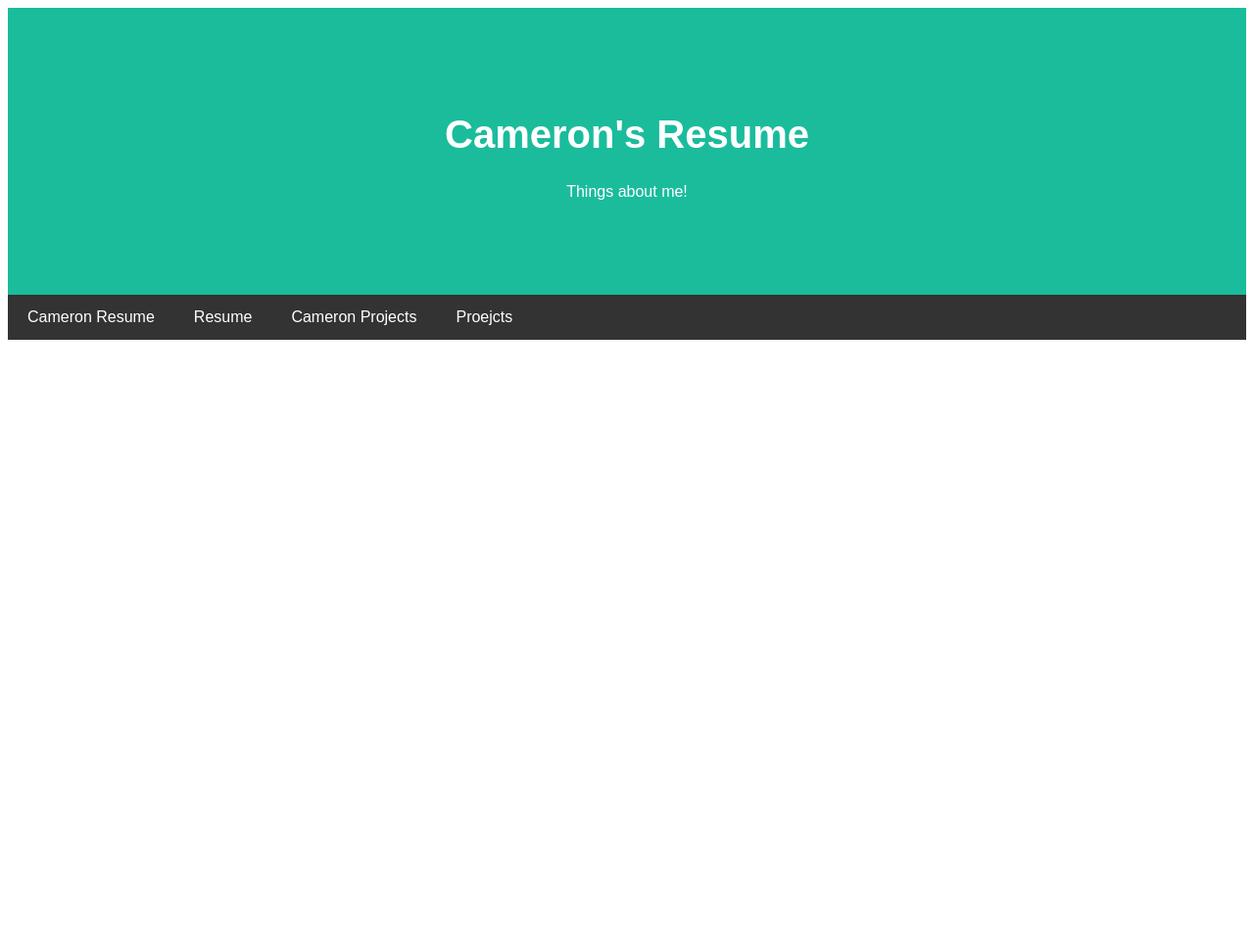
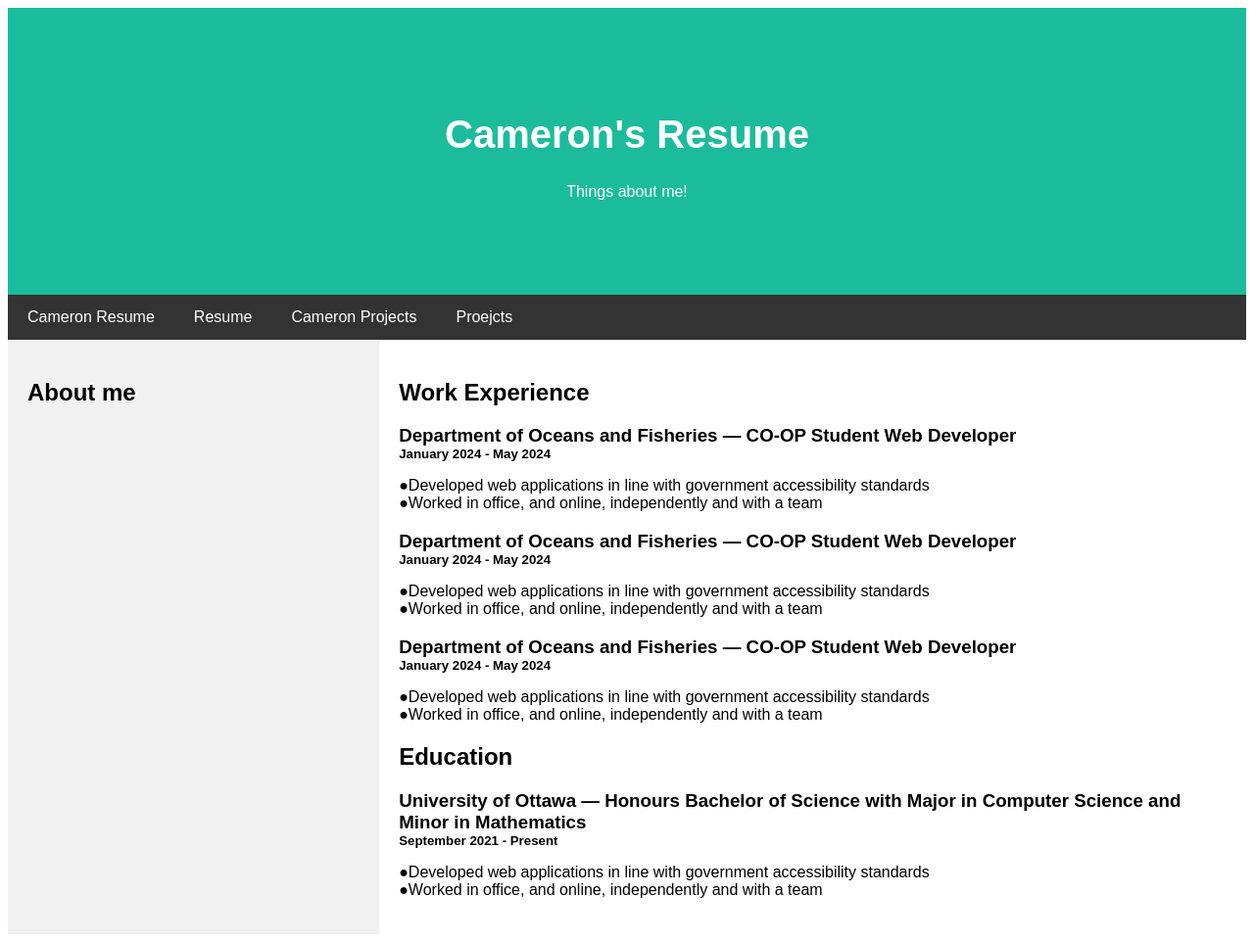
Before and after one commit to cambo602/3140-Assignment-1, a PHP site: page /CameronResume.html in a window 1280 px wide. Shown: the whole page at 98% size. Before the commit the page ends 347 px from the top, so only its background shows below. Run offline with PHP 8.4, Linux system fonts and the light colour scheme.

Commit message:
Began making resume

```diff
--- a/CameronResume.html
+++ b/CameronResume.html
@@ -25,6 +25,32 @@ body {
         <a href="#"> Proejcts</a>
       </div>
 
+      <div class="row">
+        <div class="side">
+            <h2>About me</h2>
+        </div>
+        <div class="main">
+            <h2>Work Experience</h2>
+            <h3 style="margin-bottom:0;">Department of Oceans and Fisheries — CO-OP Student Web Developer </h3>
+            <h5 style="margin : 0; padding-top:0;">January 2024 - May 2024</h5>
+            <p>●Developed web applications in line with government accessibility standards
+            <br>●Worked in office, and online, independently and with a team </p>
+            <h3 style="margin-bottom:0;">Department of Oceans and Fisheries — CO-OP Student Web Developer </h3>
+            <h5 style="margin : 0; padding-top:0;">January 2024 - May 2024</h5>
+            <p>●Developed web applications in line with government accessibility standards
+            <br>●Worked in office, and online, independently and with a team </p>
+            <h3 style="margin-bottom:0;">Department of Oceans and Fisheries — CO-OP Student Web Developer </h3>
+            <h5 style="margin : 0; padding-top:0;">January 2024 - May 2024</h5>
+            <p>●Developed web applications in line with government accessibility standards
+            <br>●Worked in office, and online, independently and with a team </p>
+            <h2>Education</h2>
+            <h3 style="margin-bottom:0;">University of Ottawa — Honours Bachelor of Science with Major in Computer Science and Minor in Mathematics </h3>
+            <h5 style="margin : 0; padding-top:0;">September 2021 - Present</h5>
+            <p>●Developed web applications in line with government accessibility standards
+            <br>●Worked in office, and online, independently and with a team </p>
+        </div>
+      </div>
+
 
 </body>
 </html>
--- a/styles.css
+++ b/styles.css
@@ -36,3 +36,29 @@
     background-color: #ddd; /* Grey background color */
     color: black; /* Black text color */
   }
+
+  /* Ensure proper sizing */
+* {
+    box-sizing: border-box;
+  }
+
+  /* Column container */
+  .row {
+    display: flex;
+    flex-wrap: wrap;
+  }
+
+  /* Create two unequal columns that sits next to each other */
+  /* Sidebar/left column */
+  .side {
+    flex: 30%; /* Set the width of the sidebar */
+    background-color: #f1f1f1; /* Grey background color */
+    padding: 20px; /* Some padding */
+  }
+
+  /* Main column */
+  .main {
+    flex: 70%; /* Set the width of the main content */
+    background-color: white; /* White background color */
+    padding: 20px; /* Some padding */
+  }
```
